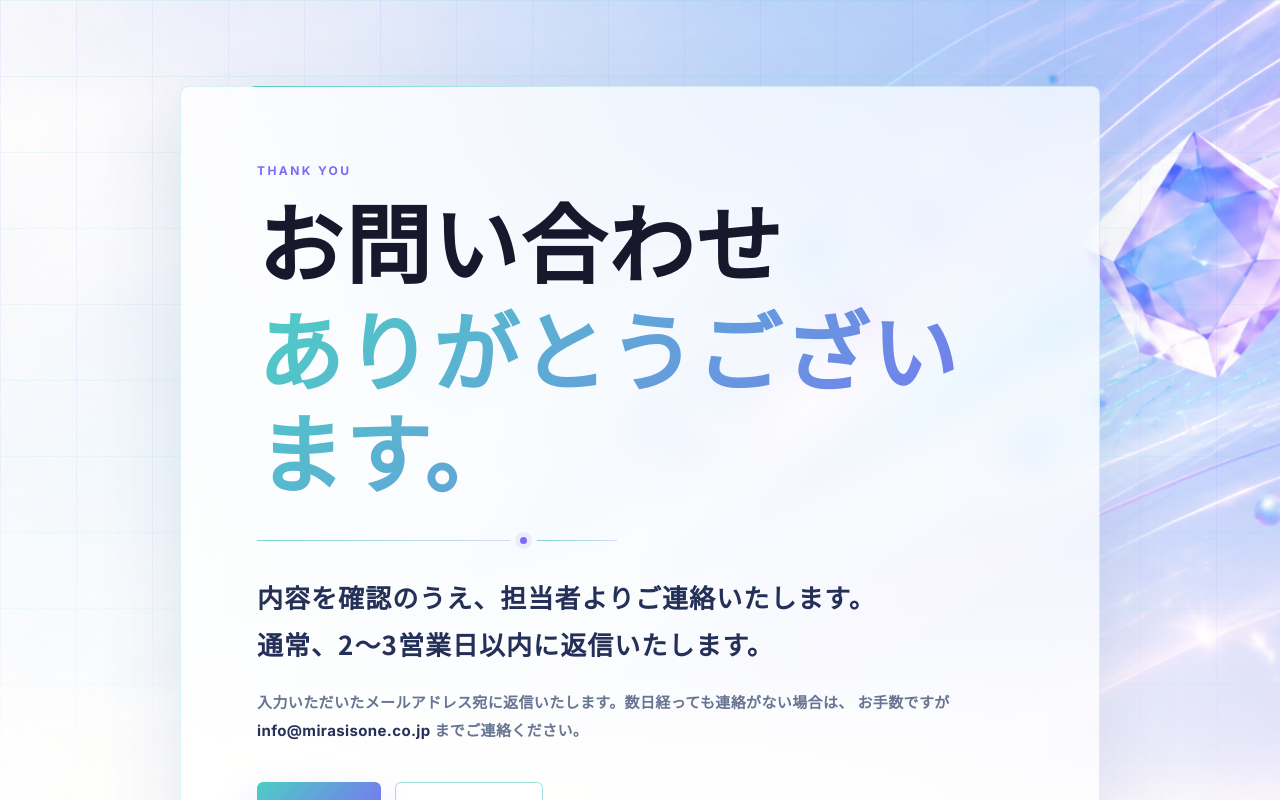
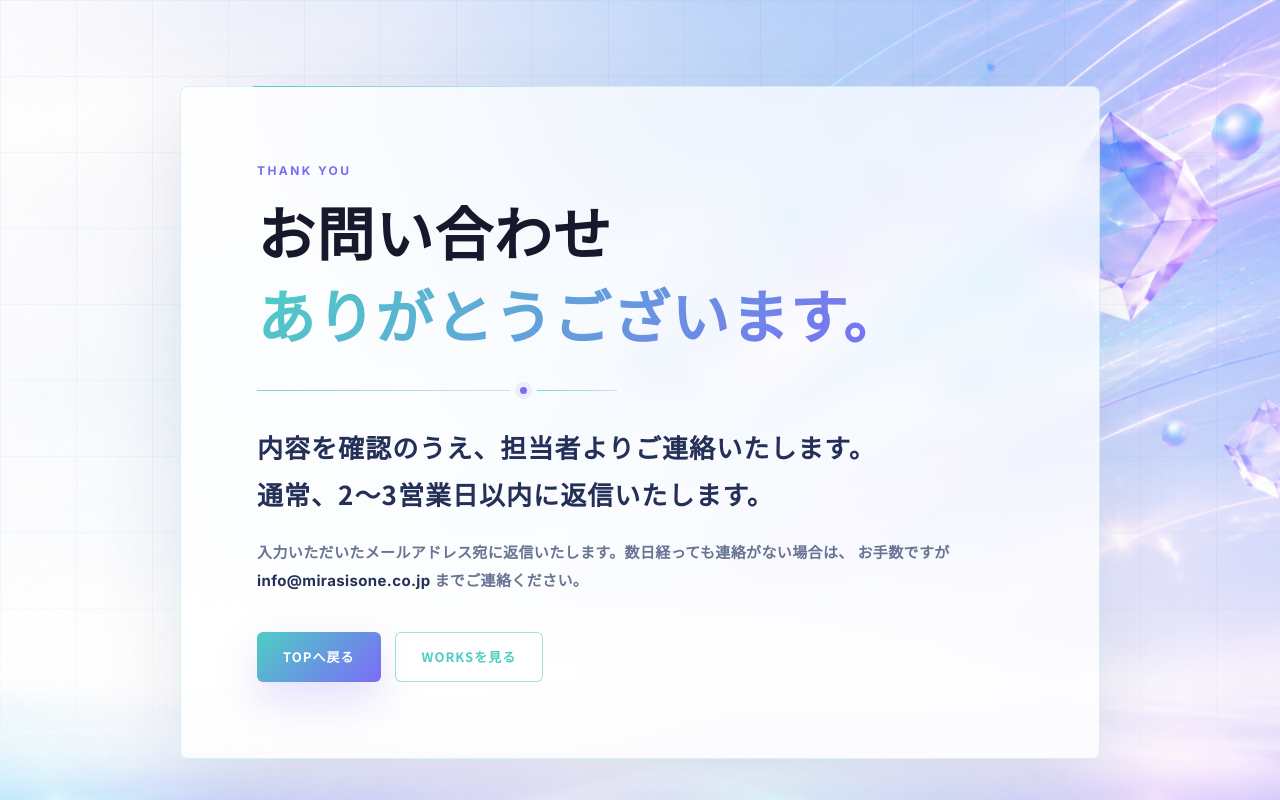
Before and after one commit to minyo30/mirasisone-next, a Next.js app: page /thanks in a window 1280 px wide. Shown: the top 800 px of the page. Built offline with nearby package versions, Linux system fonts and the light colour scheme.

Commit message:
Reduce thanks page heading size

```diff
--- a/src/app/globals.css
+++ b/src/app/globals.css
@@ -382,9 +382,9 @@ body {
 .thanks-shell h1 {
   margin: 0;
   font-family: "Noto Serif JP", serif;
-  font-size: clamp(42px, 7vw, 86px);
+  font-size: clamp(32px, 4.8vw, 58px);
   font-weight: 900;
-  line-height: 1.18;
+  line-height: 1.35;
   letter-spacing: 0.02em;
 }
 
```
